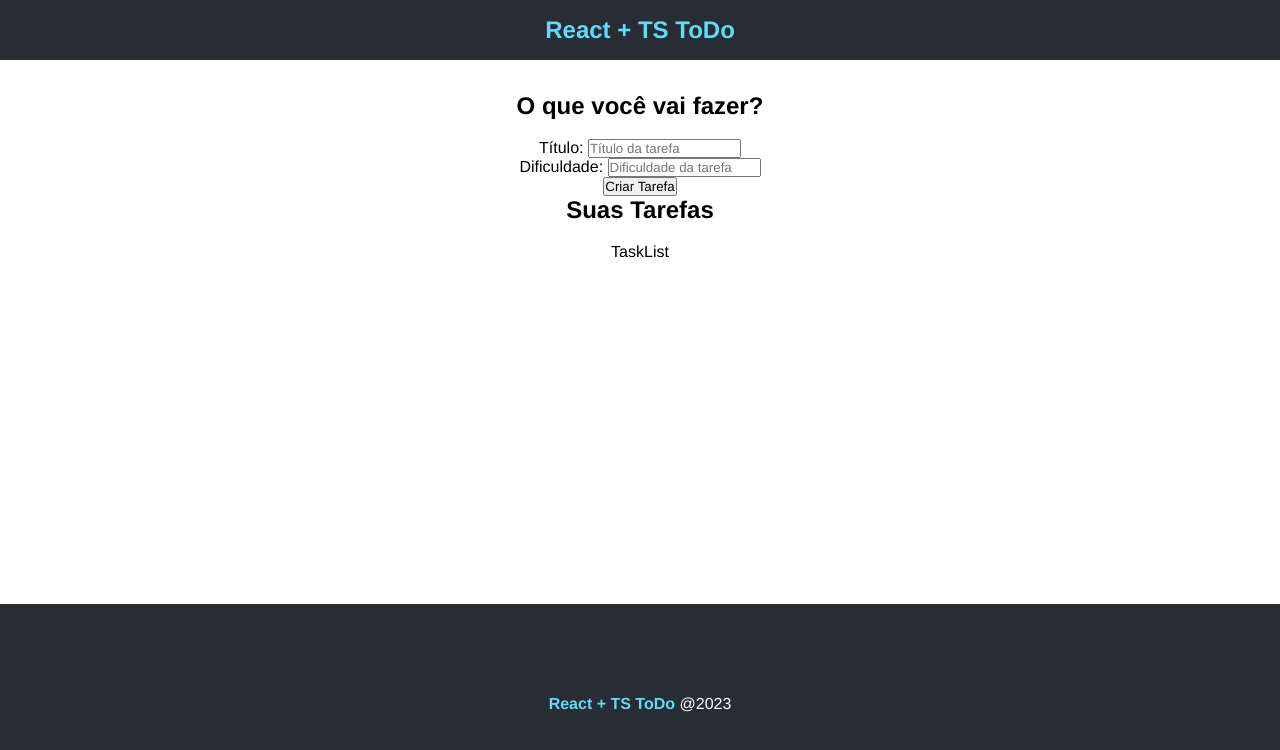
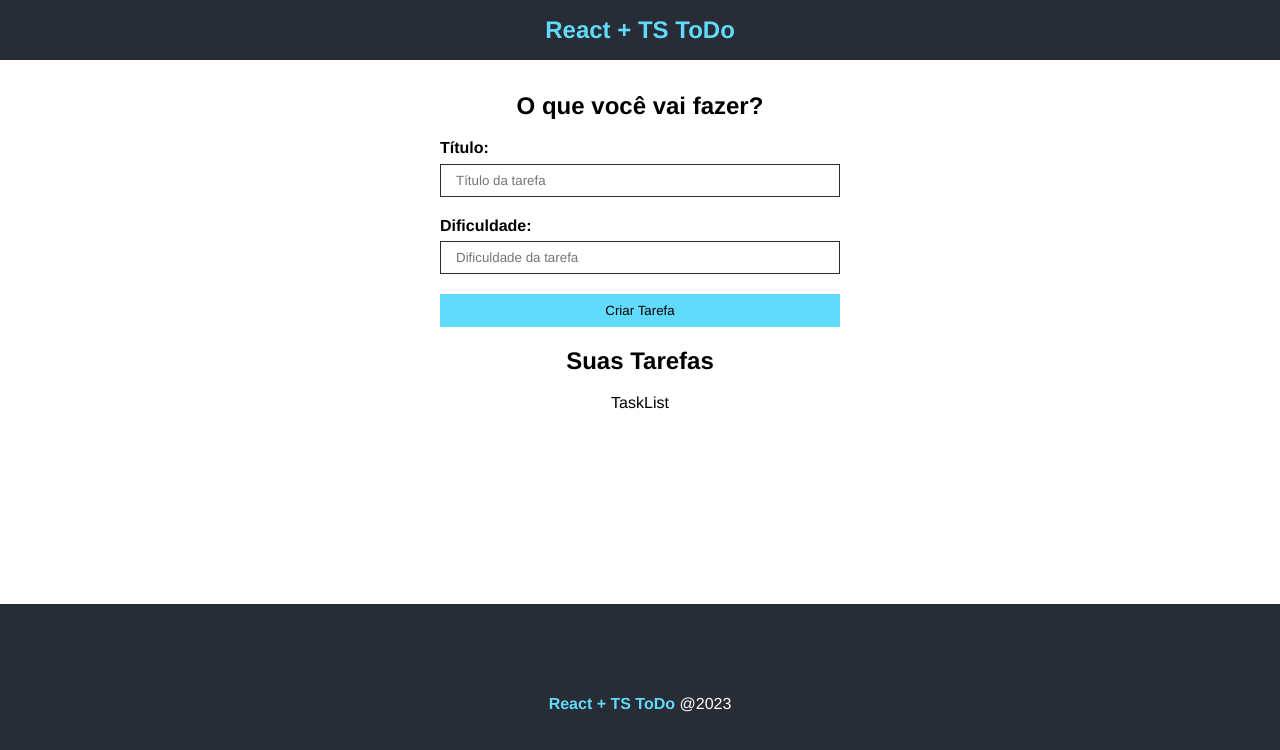
Before and after one commit to paulocorrea93/ToDo-TS, a React (Create React App) app: page / in a window 1280 px wide. Shown: the top 750 px of the page. Built offline with nearby package versions, Linux system fonts and the light colour scheme.

Commit message:
estilização do formulário

```diff
--- /dev/null
+++ b/src/components/TaskForm.module.css
@@ -0,0 +1,36 @@
+.form{
+    display: flex;
+    flex-direction: column;
+    max-width: 400px;
+    margin: 0 auto;
+}
+
+.form input{
+    padding: 8px 15px;
+    margin-bottom: 1.5em;
+    border-radius: 0;
+    border: 1px solid #282c34
+}
+
+.form input[type="submit"]{
+    background: #61dafb;
+    border: 1px solid #61dafb;
+    color: #000;
+    transition: .5s;
+}
+
+.form input[submit="submit"]:hover{
+    color: #fff;
+    border-color: #282c34;
+}
+
+.input_container{
+    display: flex;
+    flex-direction: column;
+    text-align: left;
+}
+
+.input_container label{
+    font-weight: bold;
+    margin-bottom: 0.4em;
+}
--- a/src/components/TaskForm.tsx
+++ b/src/components/TaskForm.tsx
@@ -1,4 +1,5 @@
 import React from 'react'
+import style from './TaskForm.module.css'
 
 interface Props {
     btnText: string
@@ -6,12 +7,12 @@
 
 const TaskForm = ({btnText}: Props) => {
   return (
-    <form>
-        <div>
+    <form className={style.form}>
+        <div className={style.input_container}>
             <label>Título: </label>
             <input type="text" placeholder='Título da tarefa' />
         </div>
-        <div>
+        <div className={style.input_container}>
             <label>Dificuldade: </label>
             <input type="text" placeholder='Dificuldade da tarefa' />
         </div>
```
